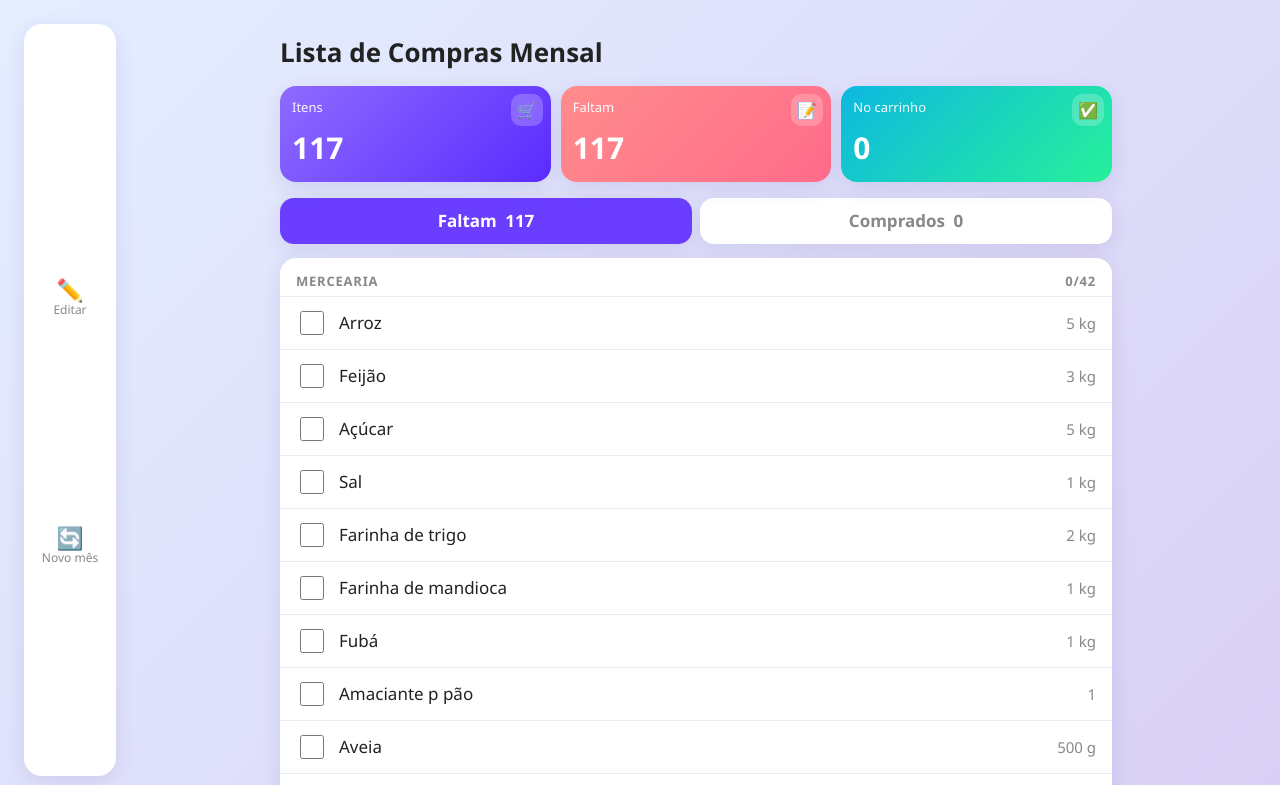
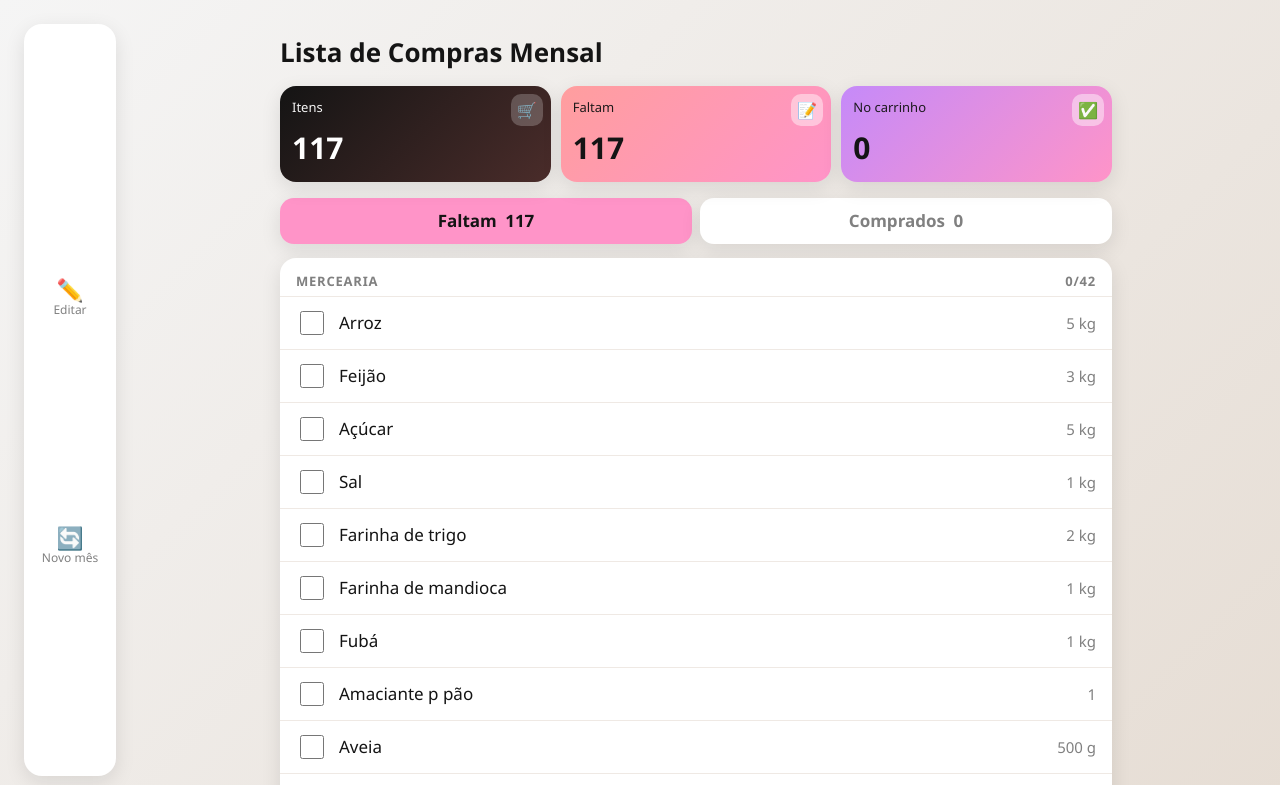
Before and after one commit to bru68edu240-lang/lista-compras, a plain HTML site: page index.html in a window 1280 px wide. Shown: the top 785 px of the page. Drawn offline with Linux system fonts and the light colour scheme.

Commit message:
Add files via upload

```diff
--- a/index.html
+++ b/index.html
@@ -6,7 +6,7 @@
 <meta name="viewport" content="width=device-width, initial-scale=1, viewport-fit=cover">
 <title>Lista de Compras</title>
 <style>
-:root{--bg1:#e4eeff;--bg2:#d9d0f5;--card:#fff;--tx:#222;--mut:#888;--ln:#eee9f6;--ac:#6a3dff;--dg:#e5484d;--sh:0 6px 20px rgba(80,60,160,.12);box-sizing:border-box;padding-top:env(safe-area-inset-top,0px);color-scheme:light}
+:root{--bg1:#F5F5F5;--bg2:#E6DDD4;--card:#FFFFFF;--tx:#141414;--mut:#808080;--ln:#EFE9E4;--ac:#FF94C8;--dg:#4A2C2A;--sh:0 6px 20px rgba(20,20,20,.10);box-sizing:border-box;padding-top:env(safe-area-inset-top,0px);color-scheme:light}
 *{box-sizing:border-box}
 html{background:var(--bg1);scroll-padding-top:env(safe-area-inset-top,0px)}
 body{margin:0;min-height:100vh;background:linear-gradient(135deg,var(--bg1),var(--bg2)) fixed;color:var(--tx);font:17px/1.4 "Segoe UI",system-ui,-apple-system,Roboto,sans-serif}
@@ -17,9 +17,10 @@ h1{font-size:26px;font-weight:700;margin:6px 0 0}
 .st small{font-size:13px;opacity:.95;display:block;padding-right:34px}
 .st b{display:block;font-size:30px;line-height:1.1;margin-top:14px}
 .st .ic{position:absolute;top:8px;right:8px;width:32px;height:32px;border-radius:10px;background:rgba(255,255,255,.22);display:grid;place-items:center;font-size:16px}
-.s1{background:linear-gradient(135deg,#8e6bff,#5b2bff)}
-.s2{background:linear-gradient(135deg,#ff8c8c,#ff6b8a)}
-.s3{background:linear-gradient(135deg,#0db8e0,#27f09a)}
+.s1{background:linear-gradient(135deg,#141414,#4A2C2A)}
+.s2{background:linear-gradient(135deg,#FF9E9E,#FF94C8);color:#141414}
+.s3{background:linear-gradient(135deg,#C58AF9,#FF94C8);color:#141414}
+.s2 .ic,.s3 .ic{background:rgba(255,255,255,.45)}
 #app{display:grid;grid-template-columns:1fr;gap:14px}
 .cat{background:var(--card);border-radius:16px;box-shadow:var(--sh);overflow:hidden}
 .cat h2{font-size:13px;letter-spacing:.06em;text-transform:uppercase;color:var(--mut);margin:0;padding:14px 16px 6px;display:flex;justify-content:space-between}
@@ -36,7 +37,7 @@ h1{font-size:26px;font-weight:700;margin:6px 0 0}
 .edit .add{display:flex}
 .add input{font:inherit;padding:9px 10px;border:1px solid var(--ln);border-radius:10px;background:transparent;color:var(--tx);min-width:0}
 .add .n{flex:1}.add .m{width:70px}
-.add button{font:inherit;border:0;border-radius:10px;padding:9px 14px;background:var(--ac);color:#fff}
+.add button{font:inherit;border:0;border-radius:10px;padding:9px 14px;background:var(--ac);color:#141414}
 .side{position:fixed;z-index:5;left:10px;right:10px;bottom:calc(10px + env(safe-area-inset-bottom,0px));display:flex;gap:4px;background:var(--card);border-radius:18px;padding:6px;box-shadow:var(--sh)}
 .sb{flex:1;background:none;border:0;color:var(--mut);font:inherit;font-size:12px;display:flex;flex-direction:column;align-items:center;gap:2px;padding:8px 4px;border-radius:12px}
 .sb i{font-style:normal;font-size:22px;line-height:1}
@@ -46,7 +47,7 @@ h1{font-size:26px;font-weight:700;margin:6px 0 0}
 .sp{display:none}
 .tabs{display:flex;gap:8px;margin:0 0 14px}
 .tb{flex:1;font:inherit;font-weight:600;border:0;border-radius:14px;padding:11px 8px;background:var(--card);color:var(--mut);box-shadow:var(--sh)}
-.tb.on{background:var(--ac);color:#fff}
+.tb.on{background:var(--ac);color:#141414}
 .tb b{font-weight:700;margin-left:4px}
 .fv{background:none;border:0;font-size:22px;line-height:1;padding:4px 2px;color:var(--mut)}
 .fv.on{color:#f5b301}
```
